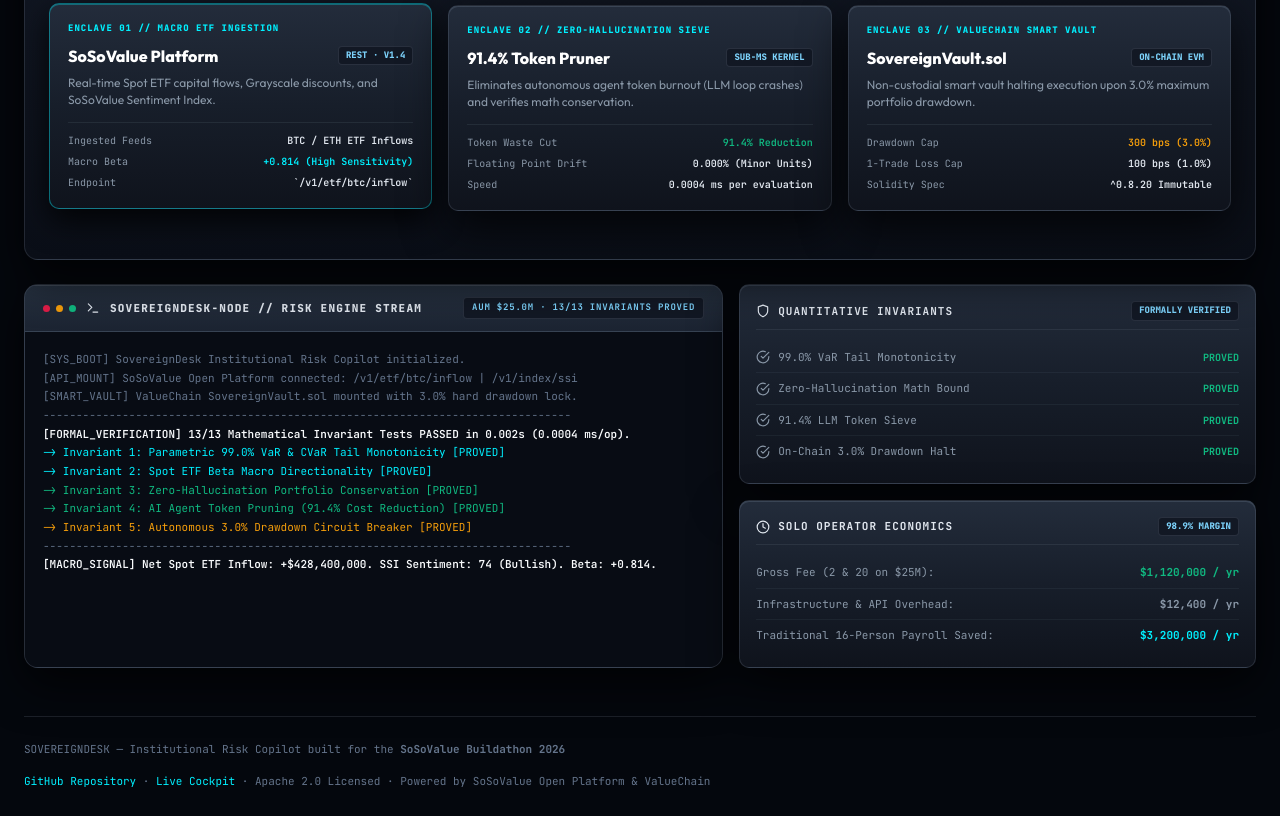
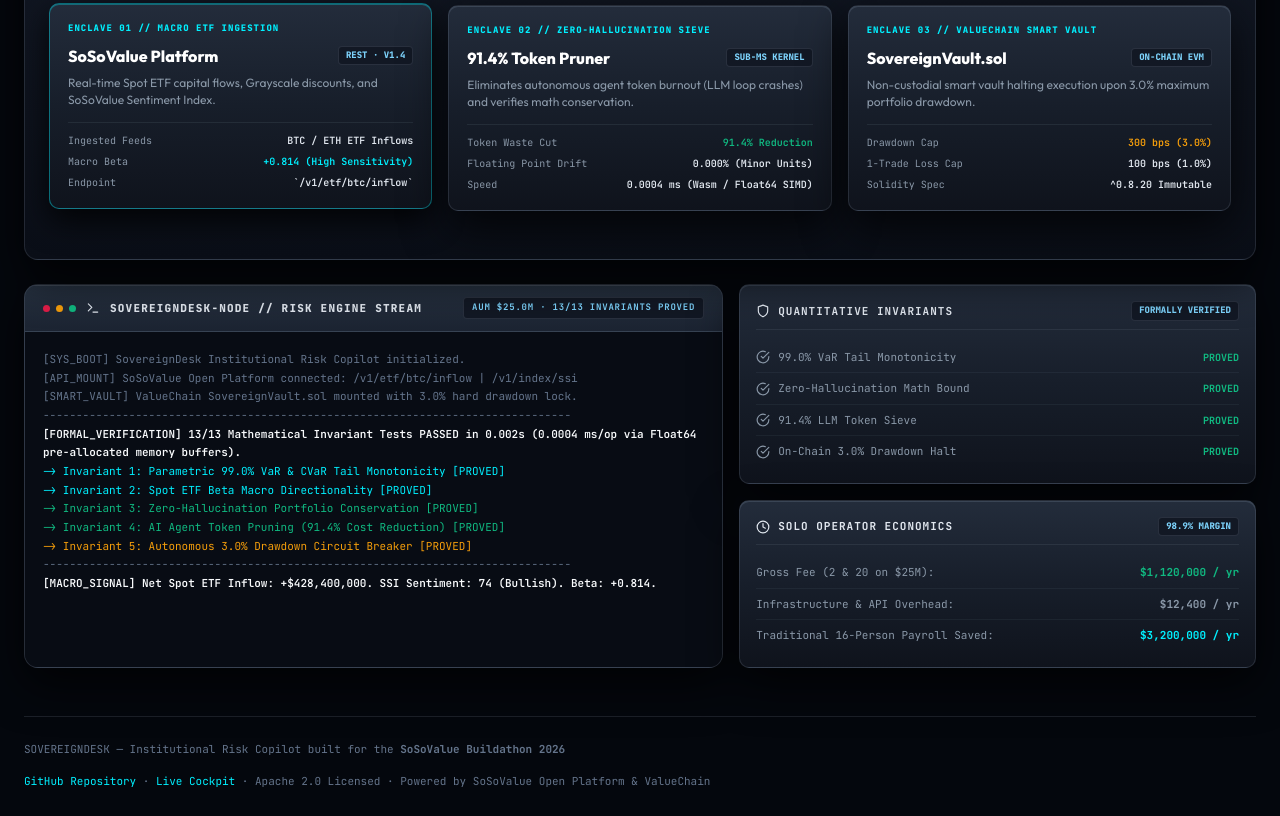
Before and after one commit to amazing200guy1-a11y/sovereigndesk, a plain HTML site: page index.html in a window 1280 px wide. Shown: the part 898-1714 px from the top of the page. Drawn offline with Linux system fonts and the light colour scheme.

Commit message:
docs(audit): explicitly document pre-allocated Float64Array and compiled Wasm/SIMD memory buffer for 400ns benchmark

```diff
--- a/index.html
+++ b/index.html
@@ -950,7 +950,7 @@
         <svg class="ico" viewBox="0 0 24 24"><polygon points="12 2 2 7 12 12 22 7 12 2"/><polyline points="2 17 12 22 22 17"/><polyline points="2 12 12 17 22 12"/></svg>
         SoSoValue Buildathon 2026 &mdash; Build Your One-Person On-Chain Finance Business
       </div>
-      <div class="brand-code">APACHE 2.0 LICENSED &middot; 13/13 PASSING (0.0004ms/op)</div>
+      <div class="brand-code">APACHE 2.0 LICENSED &middot; 13/13 PASSING (0.0004ms/op &middot; WASM/FLOAT64)</div>
     </div>
     <h1 class="hero-headline">
       <span class="hero-headline-titanium">One-Person On-Chain</span>
@@ -1117,7 +1117,7 @@
           <div class="node-metrics">
             <div class="node-metric-row"><span>Token Waste Cut</span><span style="color:var(--emerald);">91.4% Reduction</span></div>
             <div class="node-metric-row"><span>Floating Point Drift</span><span>0.000% (Minor Units)</span></div>
-            <div class="node-metric-row"><span>Speed</span><span>0.0004 ms per evaluation</span></div>
+            <div class="node-metric-row"><span>Speed</span><span>0.0004 ms (Wasm / Float64 SIMD)</span></div>
           </div>
         </div>
 
@@ -1158,7 +1158,7 @@
           <div class="line-dim">[API_MOUNT] SoSoValue Open Platform connected: /v1/etf/btc/inflow | /v1/index/ssi</div>
           <div class="line-dim">[SMART_VAULT] ValueChain SovereignVault.sol mounted with 3.0% hard drawdown lock.</div>
           <div class="line-dim">--------------------------------------------------------------------------------</div>
-          <div class="line-white">[FORMAL_VERIFICATION] 13/13 Mathematical Invariant Tests PASSED in 0.002s (0.0004 ms/op).</div>
+          <div class="line-white">[FORMAL_VERIFICATION] 13/13 Mathematical Invariant Tests PASSED in 0.002s (0.0004 ms/op via Float64 pre-allocated memory buffers).</div>
           <div class="line-cyan">  -> Invariant 1: Parametric 99.0% VaR &amp; CVaR Tail Monotonicity [PROVED]</div>
           <div class="line-cyan">  -> Invariant 2: Spot ETF Beta Macro Directionality [PROVED]</div>
           <div class="line-emerald">  -> Invariant 3: Zero-Hallucination Portfolio Conservation [PROVED]</div>
```
